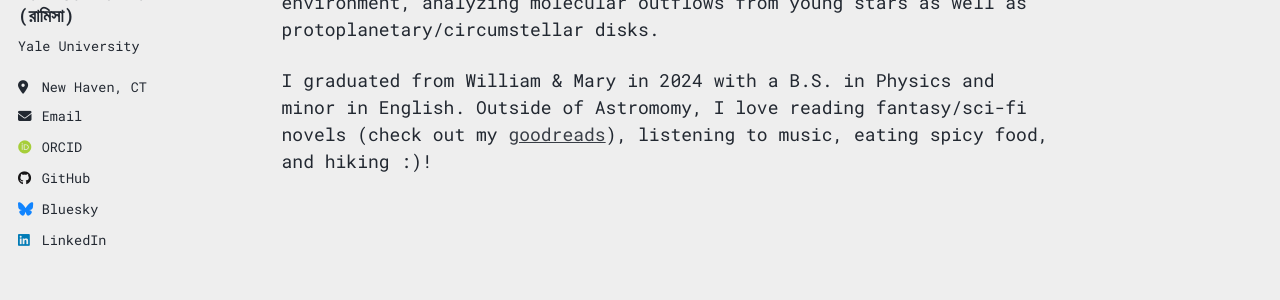
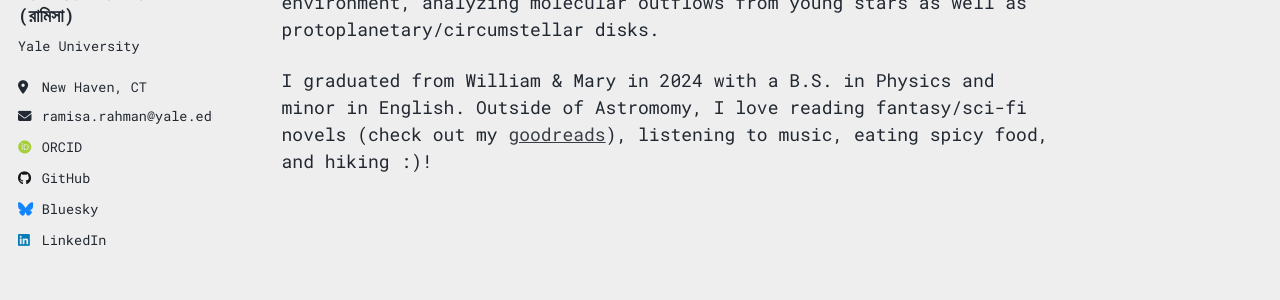
Before and after one commit to ramistarblob/ramistarblob.github.io, a Jekyll site: the page built from _pages/about.md, in a window 1280 px wide. Shown: the part 260-560 px from the top of the page. Built offline with Jekyll 4.4.1, drawn with Linux system fonts in a browser that asks for light colours; some web fonts are replaced; a script that is not in the unit is left out.

Commit message:
Update ui-text.yml

```diff
--- a/_data/ui-text.yml
+++ b/_data/ui-text.yml
@@ -25,7 +25,7 @@ en: &DEFAULT_EN
   feed_label                 : "Feed"
   powered_by                 : "Powered by"
   website_label              : "Website"
-  email_label                : "Email"
+  email_label                : "ramisa.rahman@yale.edu"
   recent_posts               : "Recent Posts"
   undefined_wpm              : "Undefined parameter words_per_minute at _config.yml"
   comment_form_info          : "Your email address will not be published. Required fields are marked"
```
